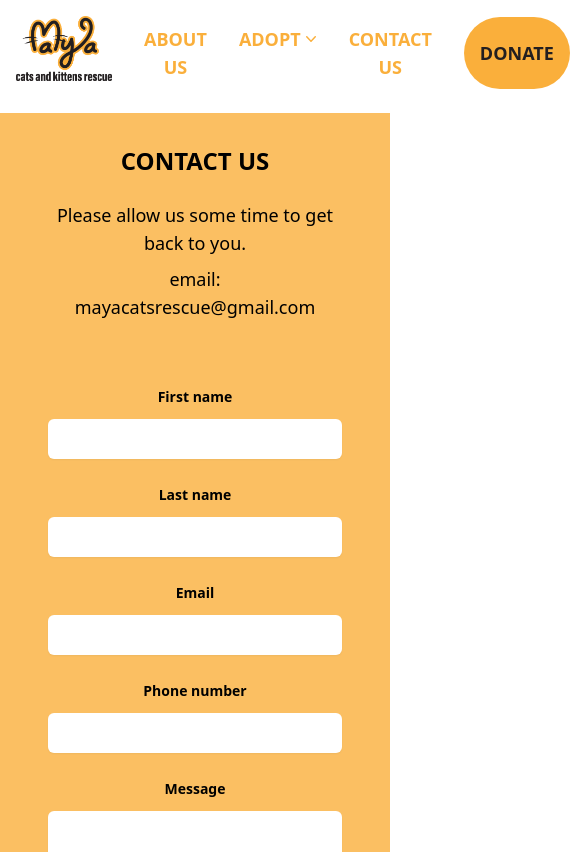
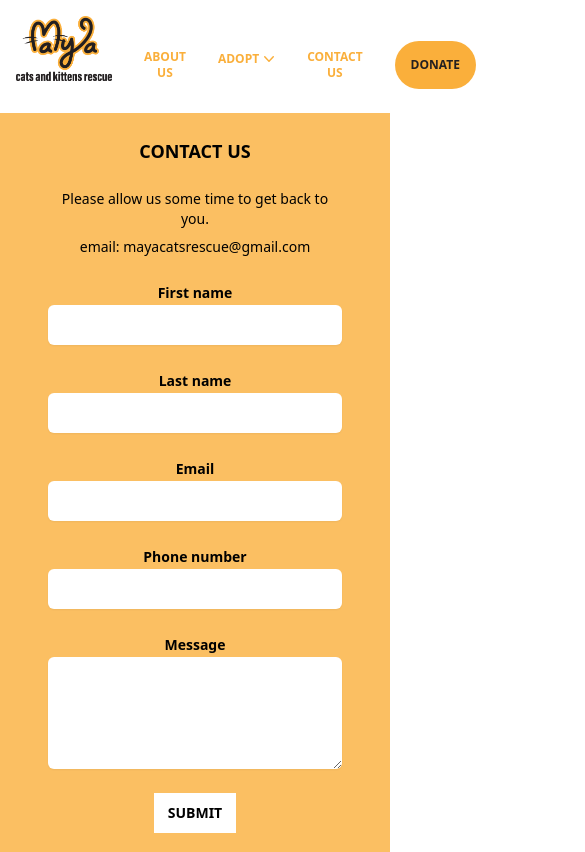
Before and after one commit to minha619/maya-cat-rescue, a React (Create React App) app: page /contactus in a window 390 px wide. Shown: the whole page, 585 px wide, since content can reach past the window. Built offline with nearby package versions, Linux system fonts and the light colour scheme.

Commit message:
responsive breakpoints

```diff
--- a/src/components/About/index.js
+++ b/src/components/About/index.js
@@ -3,21 +3,20 @@ function About() {
     return (
         <section className="h-full mt-2 px-6 py-10 text-center font-sans relative" >
             <div className=" bg-bgyellow opacity-80 absolute inset-0 mt-2" />
-            <div className="flex-col absolute inset-0 px-6 py-10">
-                <div>
-                    <h1 className="font-bold text-2xl"> About Maya Cats and Kittens Rescue </h1>
-                    <p className="px-32 py-10">
+            <div className="absolute inset-0 px-6 py-10 xs:py-8">
+                <h1 className="font-bold text-2xl xs:text-lg"> About Maya Cats and Kittens Rescue </h1>
+                <p className="px-32 py-10 xs:text-sm py-4">
                     Founded in 2020, Maya Cats and Kittens Rescue,Inc. is a 501(c)(3) nonprofit organization
                     <br />committed to saving cats and kittens from Queens and Long Island, NY.
                     <br />We try to find each of its animals a fmily and place them in the most appropriate home.
                     <br />We are an all-volunteer, non-profit rescue group.
                 </p>
                 <div className="flex justify-center">
+                    <div className="w-5/12 xs:w-full">
                         <img src={require(`../../assets/img/11.jpg`)} alt="kittens" />
                     </div>
                 </div>
             </div>
-
         </section>
     )
 }
--- a/src/components/Adopt/index.js
+++ b/src/components/Adopt/index.js
@@ -5,21 +5,23 @@ function Adopt() {
     return (
         <section className="h-full px-10 py-10 text-center font-sans relative">
             <div className="bg-bgyellow opacity-80 absolute inset-0 mt-2" />
-            <div className="flex absolute inset-0 px-6 py-10">
-                <div className="w-5/12">
-                    <img src={require(`../../assets/img/adopt-pic.jpg`)} alt="home-pic" />
+            <div className="flex absolute inset-0 px-6 py-10 xs:flex-col py-8">
+                <div className="w-5/12 xs:w-full">
+                    <img src={require(`../../assets/img/adopt-pic.jpg`)} alt="adopt-pic" />
                 </div>
-                <div className="pl-6 pt-4 w-7/12">
-                    <h1 className="font-bold text-2xl text-left"> Adopt </h1>
-                    <p className="text-left pt-6">
+                <div className="pl-6 pt-4 w-7/12 xs:w-full pl-0">
+                    <h1 className="font-bold text-2xl text-left xs:text-center text-lg"> Adopt </h1>
+                    <p className="text-left pt-6 xs:pt-2 xs:text-center text-sm">
                         Thank you for considering a cat or kitten for adoption from Maya Cats and Kittens Rescue,Inc.
                         We would like to place each of its cats in the most appropriate home,
                         and therefore requests that you to complete an adoption application.
                         You must be at least 25 years old with current ID showing name, address & telephone number.
                         If you are living with your parents, one of them must co-sign the final Adoption Agreement.
                     </p>
-                    <button className="rounded-full bg-hoverwhite text-bgyellow px-4 py-2 mt-6 float-left font-bold"> <Link to="/application"> START APPLICATION </Link> </button>
-                    <button className="rounded-full bg-hoverwhite text-bgyellow px-4 py-2 mt-6 ml-6 float-left font-bold"> <Link to="/adoptionlist"> Adoptable Cats & Kittens </Link> </button>
+                    <div className="xs:flex flex-center flex-col items-center">
+                        <button className="rounded-full bg-hoverwhite text-bgyellow px-4 py-2 mt-6 float-left font-bold xs:left-0 text-sm py-1 w-60"> <Link to="/application"> START APPLICATION </Link> </button>
+                        <button className="rounded-full bg-hoverwhite text-bgyellow px-4 py-2 mt-6 ml-6 float-left font-bold xs:left-0 text-sm mt-1.5 ml-0 py-1 w-60"> <Link to="/adoptionlist"> Adoptable Cats & Kittens </Link> </button>
+                    </div>
                 </div>
             </div>
         </section>
--- a/src/components/Contact/index.js
+++ b/src/components/Contact/index.js
@@ -3,26 +3,26 @@ function Contact() {
 
     return (
         <section className="h-full mt-2 px-6 py-10  text-center font-sans overflow-auto relative" >
-            <div className="bg-bgyellow opacity-80 absolute inset-0 mt-2" />
-            <div className="absolute inset-0 px-6 py-10 justify-center">
+            <div className=" bg-bgyellow opacity-80 absolute inset-0 mt-2" />
+            <div className="absolute inset-0 px-6 py-10 justify-center xs:py-8">
                 <div>
-                    <h1 className="font-bold text-2xl"> CONTACT US </h1>
+                    <h1 className="font-bold text-2xl xs:text-lg"> CONTACT US </h1>
                     <div className="isolate bg-white px-6 py-4 lg:px-8">
                         <div className="mx-auto max-w-2xl text-center">
-                            <p className="mt-2 text-lg text-gray-600">
+                            <p className="mt-2 text-lg text-gray-600 xs:text-sm">
                                 Please allow us some time to get back to you.
                             </p>
-                            <p className="mt-2 text-lg text-gray-600">
+                            <p className="mt-2 text-lg text-gray-600 xs:text-sm">
                                 email: mayacatsrescue@gmail.com
                             </p>
                         </div>
-                        <form action="#" method="POST" className="mx-auto mt-16 max-w-xl sm:mt-20">
+                        <form action="#" method="POST" className="mx-auto mt-16 max-w-xl sm:mt-10 xs:mt-6">
                             <div className="grid grid-cols-1 gap-x-8 gap-y-6 sm:grid-cols-2">
                                 <div>
                                     <label htmlFor="first-name" className="block text-sm font-semibold leading-6 text-gray-900">
                                         First name
                                     </label>
-                                    <div className="mt-2.5">
+                                    <div className="mt-2.5 xs:mt-0">
                                         <input
                                             type="text"
                                             name="first-name"
@@ -36,7 +36,7 @@ function Contact() {
                                     <label htmlFor="last-name" className="block text-sm font-semibold leading-6 text-gray-900">
                                         Last name
                                     </label>
-                                    <div className="mt-2.5">
+                                    <div className="mt-2.5 xs:mt-0">
                                         <input
                                             type="text"
                                             name="last-name"
@@ -51,7 +51,7 @@ function Contact() {
                                     <label htmlFor="email" className="block text-sm font-semibold leading-6 text-gray-900">
                                         Email
                                     </label>
-                                    <div className="mt-2.5">
+                                    <div className="mt-2.5 xs:mt-0">
                                         <input
                                             type="email"
                                             name="email"
@@ -65,7 +65,7 @@ function Contact() {
                                     <label htmlFor="phone-number" className="block text-sm font-semibold leading-6 text-gray-900">
                                         Phone number
                                     </label>
-                                    <div className="mt-2.5">
+                                    <div className="mt-2.5 xs:mt-0">
                                         <input
                                             type="tel"
                                             name="phone-number"
@@ -78,7 +78,7 @@ function Contact() {
                                     <label htmlFor="message" className="block text-sm font-semibold leading-6 text-gray-900">
                                         Message
                                     </label>
-                                    <div className="mt-2.5">
+                                    <div className="mt-2.5 xs:mt-0">
                                         <textarea
                                             name="message"
                                             id="message"
@@ -89,7 +89,7 @@ function Contact() {
                                     </div>
                                 </div>
                             </div>
-                            <div className="mt-10">
+                            <div className="mt-10 xs:mt-6">
                                 <button
                                     type="submit" className=" px-3.5 py-2.5 text-center text-sm font-semibold bg-hoverwhite" >
                                     SUBMIT
--- a/src/components/Home/index.js
+++ b/src/components/Home/index.js
@@ -5,7 +5,7 @@ function Home() {
     return (
         <div className="relative mt-2">
             <img src={require(`../../assets/img/home-pic.jpg`)} alt="home-pic" />
-            <div className="absolute rounded-lg bg-hoverwhite opacity-80 right-40 top-44 px-3 py-3 text-2xl text-bgyellow font-semibold drop-shadow-2xl " >
+            <div className="absolute rounded-lg bg-hoverwhite opacity-80 right-40 top-44 px-3 py-3 text-2xl text-bgyellow font-semibold drop-shadow-2xl xs:right-10 top-25 text-sm" >
                 <span>BECOME FAMILY <br /> TO A FURRY FRIEND </span>
             </div>
         </div>
--- a/src/components/Nav/index.js
+++ b/src/components/Nav/index.js
@@ -16,7 +16,8 @@ function Nav() {
                         </Link>
                     </div>
                     <div className="text-bgyellow flex items-end pr-4">
-                        <div className="flex flex-row text-lg font-sans font-bold" >
+                        <div className="absolute bg-hoverwhite" />
+                        <div className="flex text-lg font-sans font-bold xs:flex-row flex-col text-xs" >
                             <button className="px-4 py-2 mb-2 hover:bg-bgyellow hover:text-hoverwhite"> <Link to='about/'>  ABOUT US  </Link> </button>
 
                             <Menu as="div" className="relative inline-block text-left">
@@ -61,15 +62,3 @@ function Nav() {
 }
 
 export default Nav;
-
-
-/* <ul className="flex flex-row text-lg font-sans font-bold " >
-    <li className="px-4 py-2.5"> <Link to='home/'> <button> HOME </button> </Link> </li>
-    <li className="px-4 py-2.5"> <Link to='about/'> <button className="bg-sky-500 hover:sky-500"> ABOUT US </button>  </Link> </li>
-    <li className="px-4 py-2.5"> <Link to='about/'> <button> ADOPT </button> </Link> </li>
-    <li className="px-4 py-2.5"> <Link to='help/'> <button> WAYS TO HELP </button> </Link> </li>
-    <li className="px-4 py-2.5"> <Link to='contat/'> <button> CONTACT US </button> </Link> </li>
-    <li className="px-4 py-2.5"> <Link to='donate/'> <button> DONATE </button> </Link> </li>
-</ul> */
-
-// <button className="px-4 py-2.5 hover:bg-bgyellow hover:text-white"> <Link to='home/'> HOME </Link> </button>
--- a/tailwind.config.js
+++ b/tailwind.config.js
@@ -7,7 +7,13 @@ module.exports = {
       'hoverwhite': '#FFFFFF',
       'hoverblack': "#231F20"
     },
+
     extend: {},
+
+    screens: {
+      'xs': '390px',
+
+    },
   },
   plugins: [require('@tailwindcss/forms')],
 }
```
Lines whose indentation alone changed are shown as unchanged.
